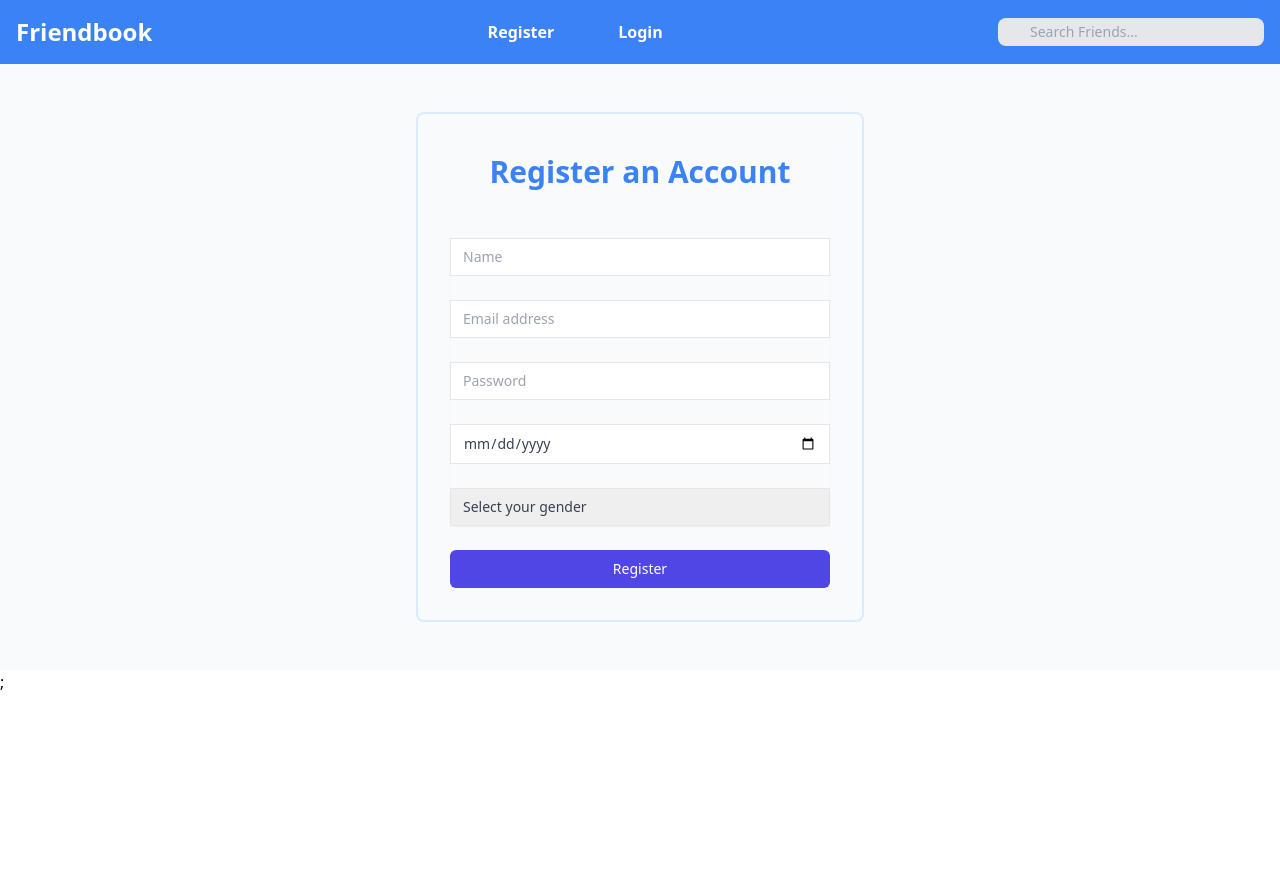
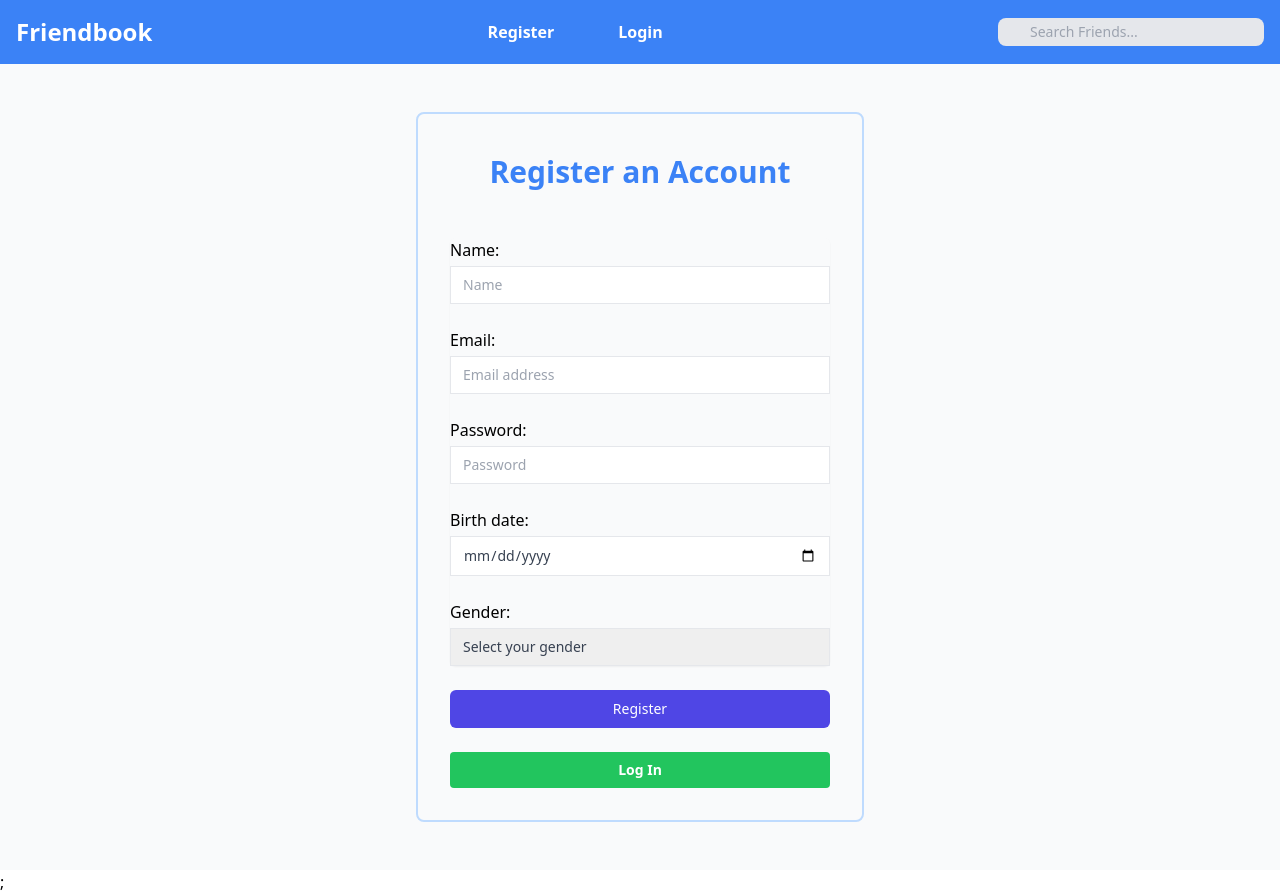
Before and after one commit to reymondjulio/friendbook-react, a React (Vite) app: page /register in a window 1280 px wide. Before the commit the page ends 800 px from the top, so only its background shows below. Built offline with nearby package versions, Linux system fonts and the light colour scheme.

Commit message:
add login button and link components

```diff
--- a/src/routes/register.jsx
+++ b/src/routes/register.jsx
@@ -1,20 +1,19 @@
 import { Header } from "../components/header";
+import { Link } from "react-router-dom";
 
 export default function Register() {
   return (
     <div>
       <Header />
-      <div className="w-full flex justify-center  bg-gray-50 py-12 px-12">
-        <div className="max-w-md w-full h-full space-y-8 border-2 rounded-lg ring-3 border-blue-100  p-4">
+      <div className="w-full flex justify-center items-center bg-gray-50 py-12 px-12">
+        <div className="max-w-md w-full h-full space-y-8 border-2 rounded-lg ring-3 border-blue-200 p-4">
           <div>
             <h2 className="mt-6 text-center text-2xl sm:text-3xl font-extrabold text-blue-500">Register an Account</h2>
           </div>
           <form className="mt-8 space-y-6 p-4">
             <div className="rounded-md shadow-sm space-y-6">
-              <div>
-                <label htmlFor="name" className="sr-only">
-                  Name
-                </label>
+              <div className="space-y-1">
+                <label htmlFor="name">Name:</label>
                 <input
                   id="name"
                   name="name"
@@ -24,10 +23,8 @@ export default function Register() {
                   placeholder="Name"
                 />
               </div>
-              <div>
-                <label htmlFor="email-address" className="sr-only">
-                  Email address
-                </label>
+              <div className="space-y-1">
+                <label htmlFor="email-address">Email:</label>
                 <input
                   id="email-address"
                   name="email"
@@ -38,10 +35,8 @@ export default function Register() {
                   placeholder="Email address"
                 />
               </div>
-              <div>
-                <label htmlFor="password" className="sr-only">
-                  Password
-                </label>
+              <div className="space-y-1">
+                <label htmlFor="password">Password:</label>
                 <input
                   id="password"
                   name="password"
@@ -53,10 +48,8 @@ export default function Register() {
                 />
               </div>
 
-              <div>
-                <label htmlFor="birthday" className="sr-only">
-                  Birthday
-                </label>
+              <div className="space-y-1">
+                <label htmlFor="birthday">Birth date:</label>
                 <input
                   id="birthday"
                   name="birthday"
@@ -67,10 +60,8 @@ export default function Register() {
                 />
               </div>
 
-              <div>
-                <label htmlFor="gender" className="sr-only">
-                  Gender
-                </label>
+              <div className="space-y-1">
+                <label htmlFor="gender">Gender:</label>
                 <select
                   id="gender"
                   name="gender"
@@ -96,6 +87,13 @@ export default function Register() {
                 Register
               </button>
             </div>
+            <div className="self-center">
+              <Link to="/login">
+                <button className="bg-green-500 hover:bg-green-400 py-2 rounded text-white text-sm font-bold w-full self-center" type="submit">
+                  Log In
+                </button>
+              </Link>
+            </div>
           </form>
         </div>
       </div>
```
